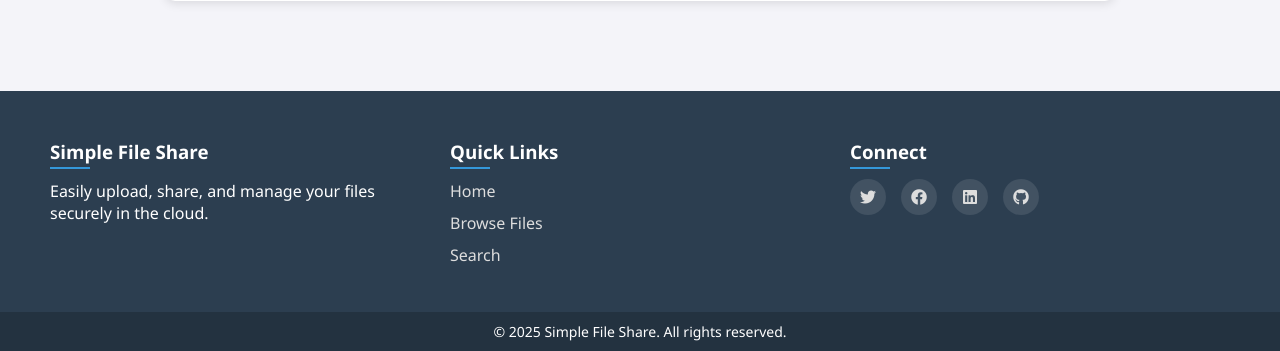
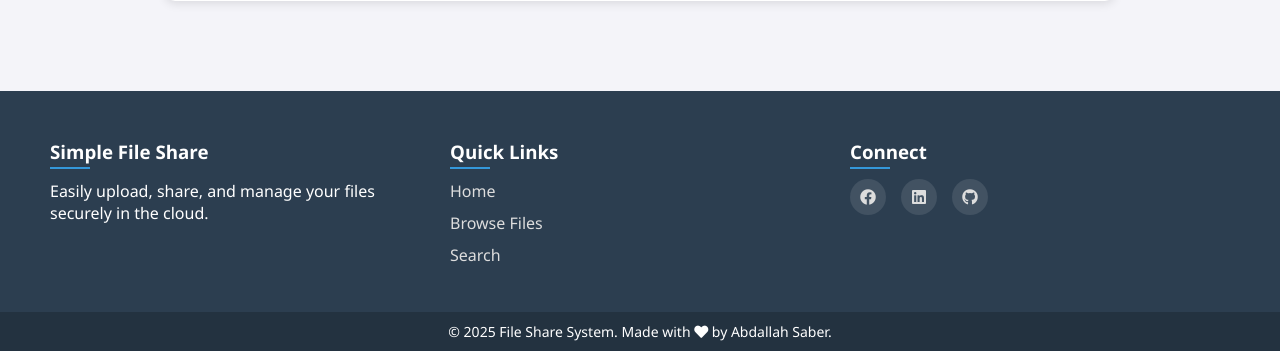
Before and after one commit to abdallahsaber065/cloud-project, a Flask app: page /files in a window 1280 px wide. Shown: the part 580-931 px from the top of the page. Run offline with Flask 3, Linux system fonts and the light colour scheme; data that the repository does not hold is empty.

Commit message:
feat: Implement client-side file search functionality and update footer links

```diff
--- a/templates/files.html
+++ b/templates/files.html
@@ -227,21 +227,102 @@
 
 {% block scripts %}
 <script>
-    // Search functionality would be implemented here
+    // Client-side search for the files page
     document.getElementById('search-button').addEventListener('click', function() {
+        filterFiles();
+    });
+
+    // Also trigger search on Enter key in the search input
+    document.querySelector('.search-input').addEventListener('keypress', function(e) {
+        if (e.key === 'Enter') {
+            filterFiles();
+        }
+    });
+
+    function filterFiles() {
         const searchInput = document.querySelector('.search-input');
         const searchTerm = searchInput.value.toLowerCase();
 
-        // Simple client-side search
+        // Show spinner during search
+        const tableBody = document.querySelector('.files-table tbody');
+        const noFiles = document.querySelector('.empty-state');
+
+        if (tableBody) {
+            // Only apply filtering if we have a table with files
+            let visibleCount = 0;
             const rows = document.querySelectorAll('.files-table tbody tr');
+
             rows.forEach(row => {
                 const fileName = row.querySelector('td:first-child').textContent.toLowerCase();
                 if (fileName.includes(searchTerm)) {
                     row.style.display = '';
+                    visibleCount++;
                 } else {
                     row.style.display = 'none';
                 }
             });
+
+            // Show a message if no results found
+            const noResults = document.getElementById('no-results');
+            if (visibleCount === 0 && searchTerm !== '') {
+                // Create the no results element if it doesn't exist
+                if (!noResults) {
+                    const noResultsDiv = document.createElement('div');
+                    noResultsDiv.id = 'no-results';
+                    noResultsDiv.className = 'no-results-message';
+                    noResultsDiv.innerHTML = `
+                        <p><i class="fas fa-search"></i> No files match "${searchTerm}"</p>
+                        <button class="button" onclick="resetSearch()">
+                            <i class="fas fa-sync"></i> Show All Files
+                        </button>
+                    `;
+                    tableBody.parentNode.insertAdjacentElement('afterend', noResultsDiv);
+                } else {
+                    noResults.querySelector('p').innerHTML = `<i class="fas fa-search"></i> No files match "${searchTerm}"`;
+                    noResults.style.display = 'block';
+                }
+            } else if (noResults) {
+                noResults.style.display = 'none';
+            }
+        }
+    }
+
+    function resetSearch() {
+        // Clear search and show all files
+        document.querySelector('.search-input').value = '';
+
+        const rows = document.querySelectorAll('.files-table tbody tr');
+        rows.forEach(row => {
+            row.style.display = '';
         });
+
+        const noResults = document.getElementById('no-results');
+        if (noResults) {
+            noResults.style.display = 'none';
+        }
+    }
+
+    // Add style for no results message
+    const style = document.createElement('style');
+    style.textContent = `
+        .no-results-message {
+            text-align: center;
+            padding: 20px;
+            background-color: #f9f9f9;
+            border-radius: 5px;
+            margin: 15px 0;
+            color: #666;
+        }
+
+        .no-results-message p {
+            margin-bottom: 15px;
+            font-size: 1.1em;
+        }
+
+        .no-results-message i {
+            margin-right: 8px;
+        }
+    `;
+    document.head.appendChild(style);
 </script>
 {% endblock %}
--- a/templates/layout/footer.html
+++ b/templates/layout/footer.html
@@ -15,15 +15,14 @@
         <div class="footer-section">
             <h3>Connect</h3>
             <div class="social-icons">
-                <a href="#"><i class="fab fa-twitter"></i></a>
-                <a href="#"><i class="fab fa-facebook"></i></a>
-                <a href="#"><i class="fab fa-linkedin"></i></a>
-                <a href="#"><i class="fab fa-github"></i></a>
+                <a href="https://www.facebook.com/abdallahsaber065" target="_blank"><i class="fab fa-facebook"></i></a>
+                <a href="https://www.linkedin.com/in/abdallahsaber065" target="_blank"><i class="fab fa-linkedin"></i></a>
+                <a href="https://github.com/abdallahsaber065" target="_blank"><i class="fab fa-github"></i></a>
             </div>
         </div>
     </div>
     <div class="footer-bottom">
-        <p>&copy; 2025 Simple File Share. All rights reserved.</p>
+        <p>&copy; 2025 File Share System. Made with <i class="fas fa-heart"></i> by Abdallah Saber.</p>
     </div>
 </footer>
 
```
Lines whose indentation alone changed are shown as unchanged.
